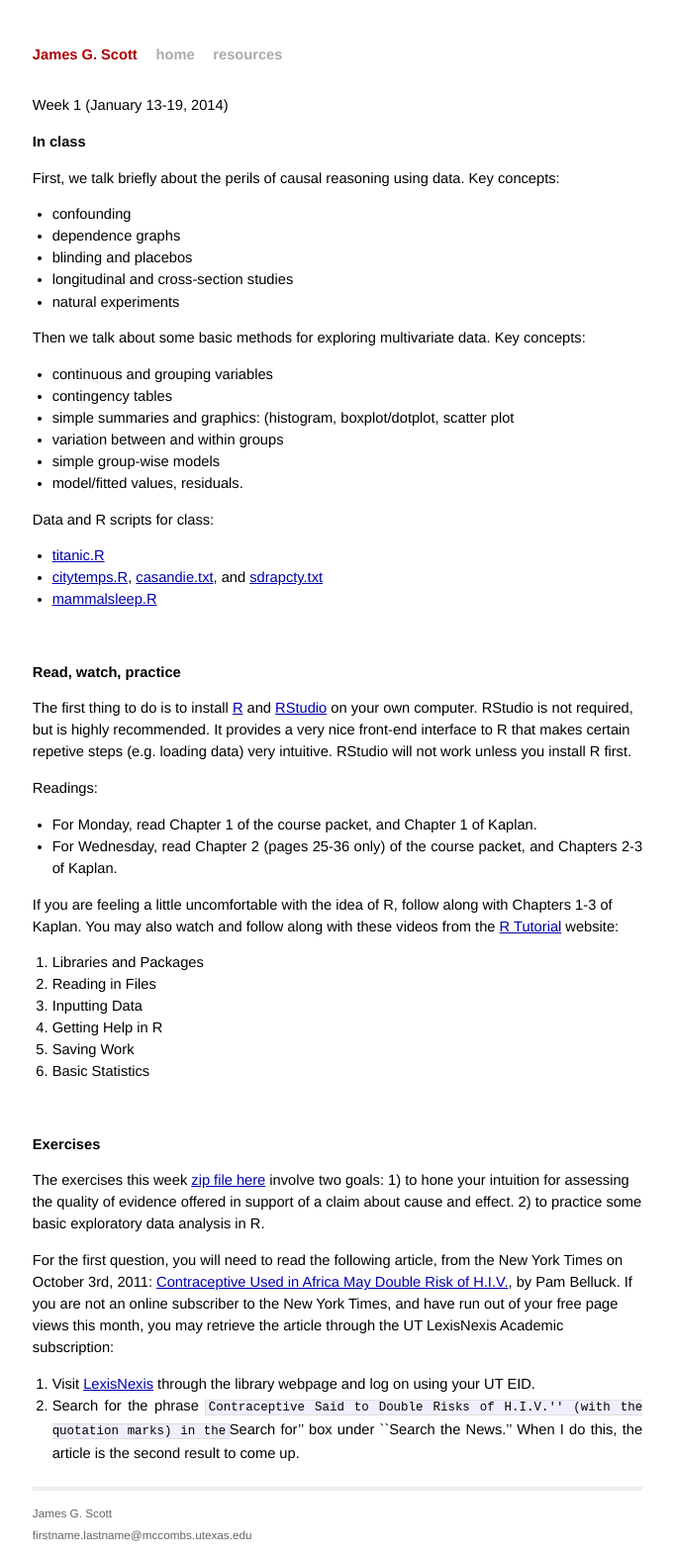
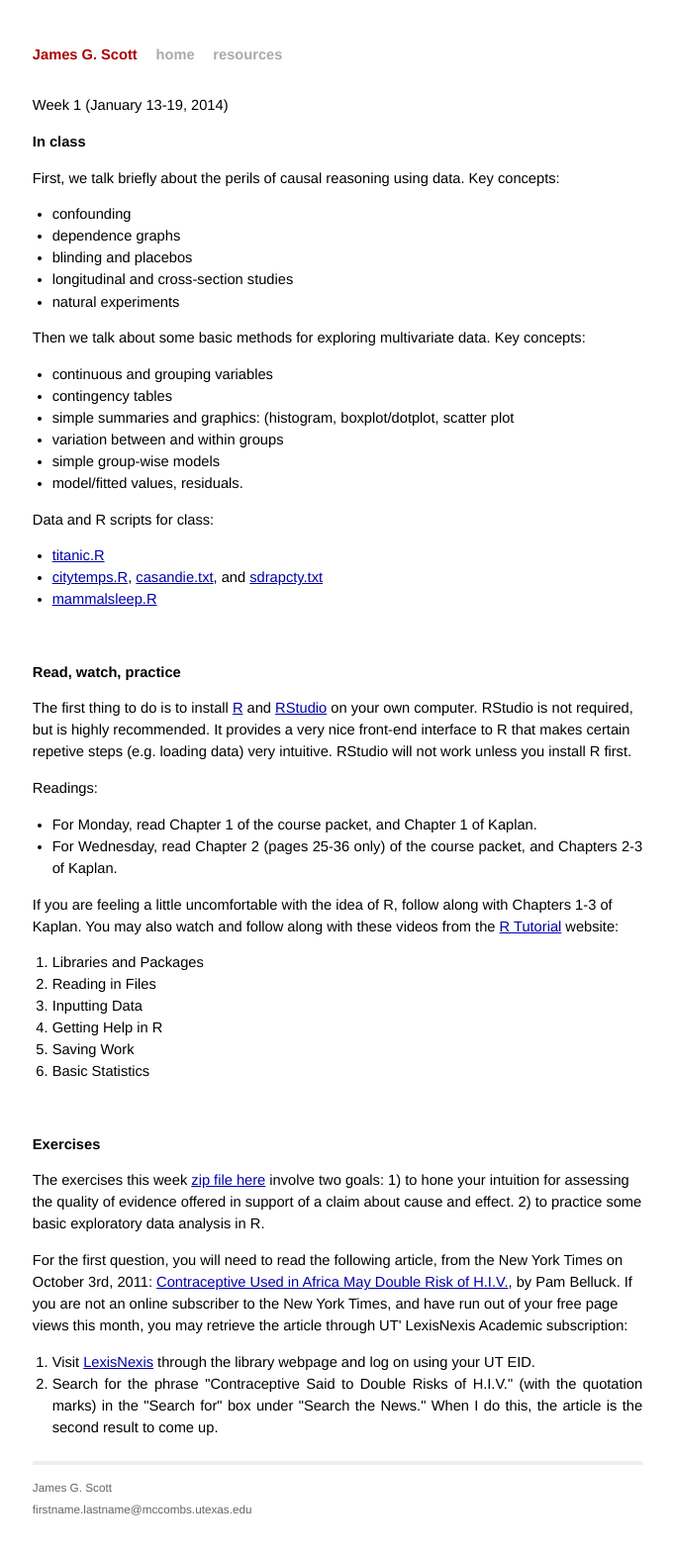
Before and after one commit to MhAmine/STA371, a Jekyll site: the page built from _posts/2014-01-13-week01.md, in a window 1280 px wide. Shown: the whole page at 99% size, without its empty margins (299-979 px from the left). Built offline with Jekyll 4.4.1, drawn with Linux system fonts in a browser that asks for light colours; after the commit the page ends 1548 px from its top, so only the background shows below that.

```diff
--- a/_posts/2014-01-13-week01.md
+++ b/_posts/2014-01-13-week01.md
@@ -60,6 +60,6 @@ The exercises this week [zip file here](http://jgscott.github.com/STA371/exercis
 2) to practice some basic exploratory data analysis in R.
 
 For the first question, you will need to read the following article, from the New York Times on October 3rd, 2011:
-[Contraceptive Used in Africa May Double Risk of H.I.V.](http://www.nytimes.com/2011/10/04/health/04hiv.html), by Pam Belluck. If you are not an online subscriber to the New York Times, and have run out of your free page views this month, you may retrieve the article through the UT LexisNexis Academic subscription:
+[Contraceptive Used in Africa May Double Risk of H.I.V.](http://www.nytimes.com/2011/10/04/health/04hiv.html), by Pam Belluck. If you are not an online subscriber to the New York Times, and have run out of your free page views this month, you may retrieve the article through UT&apos; LexisNexis Academic subscription:
 1. Visit [LexisNexis](http://ezproxy.lib.utexas.edu/login?url=http://www.lexisnexis.com/us/lnacademic/) through the library webpage and log on using your UT EID.
-2. Search for the phrase ``Contraceptive Said to Double Risks of H.I.V.'' (with the quotation marks) in the ``Search for'' box under ``Search the News.''  When I do this, the article is the second result to come up.
+2. Search for the phrase &quot;Contraceptive Said to Double Risks of H.I.V.&quot; (with the quotation marks) in the &quot;Search for&quot; box under &quot;Search the News.&quot;  When I do this, the article is the second result to come up.
```
